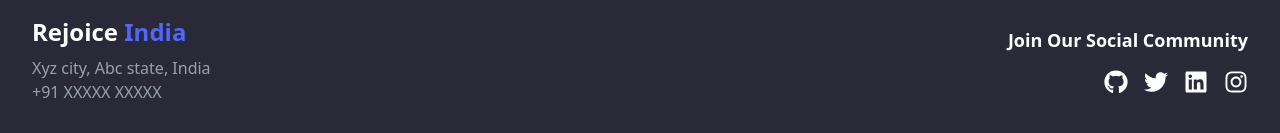
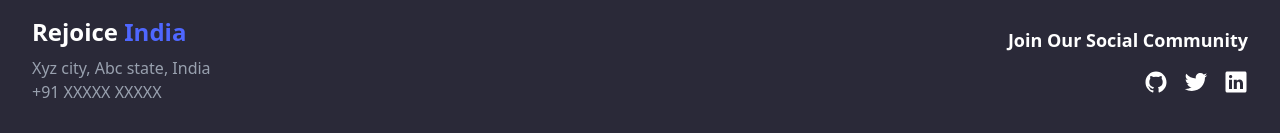
Before and after one commit to Rejoiceindia/Rejoice-Org, a React (Vite) app: page / in a window 1280 px wide. Shown: the part 2170-2303 px from the top of the page. Built offline with nearby package versions, Linux system fonts and the light colour scheme.

Commit message:
icons replaced

```diff
--- a/src/components/Home-page/Footer.tsx
+++ b/src/components/Home-page/Footer.tsx
@@ -1,4 +1,4 @@
-import { FaGithub, FaTwitter, FaLinkedin, FaInstagram } from "react-icons/fa";
+import { GitHub, Linkedin, Twitter } from "../assets/Icons";
 
 const Footer = () => {
     return (
@@ -20,25 +20,19 @@ const Footer = () => {
                            target="_blank"
                            rel="noopener noreferrer"
                            className="hover:text-[#4F67FF] transition-colors">
-                            <FaGithub className="w-6 h-6" />
+                            <GitHub className="w-6 h-6"/>
                         </a>
                         <a href="https://twitter.com/Rejoiceindia"
                            target="_blank"
                            rel="noopener noreferrer"
                            className="hover:text-[#4F67FF] transition-colors">
-                            <FaTwitter className="w-6 h-6" />
+                            <Twitter className="w-6 h-6"/>
                         </a>
                         <a href="https://linkedin.com/company/Rejoiceindia"
                            target="_blank"
                            rel="noopener noreferrer"
                            className="hover:text-[#4F67FF] transition-colors">
-                            <FaLinkedin className="w-6 h-6" />
-                        </a>
-                        <a href="https://instagram.com/Rejoiceindia"
-                           target="_blank"
-                           rel="noopener noreferrer"
-                           className="hover:text-[#4F67FF] transition-colors">
-                            <FaInstagram className="w-6 h-6" />
+                            <Linkedin className="w-6 h-6"/>
                         </a>
                     </div>
                 </div>
```
